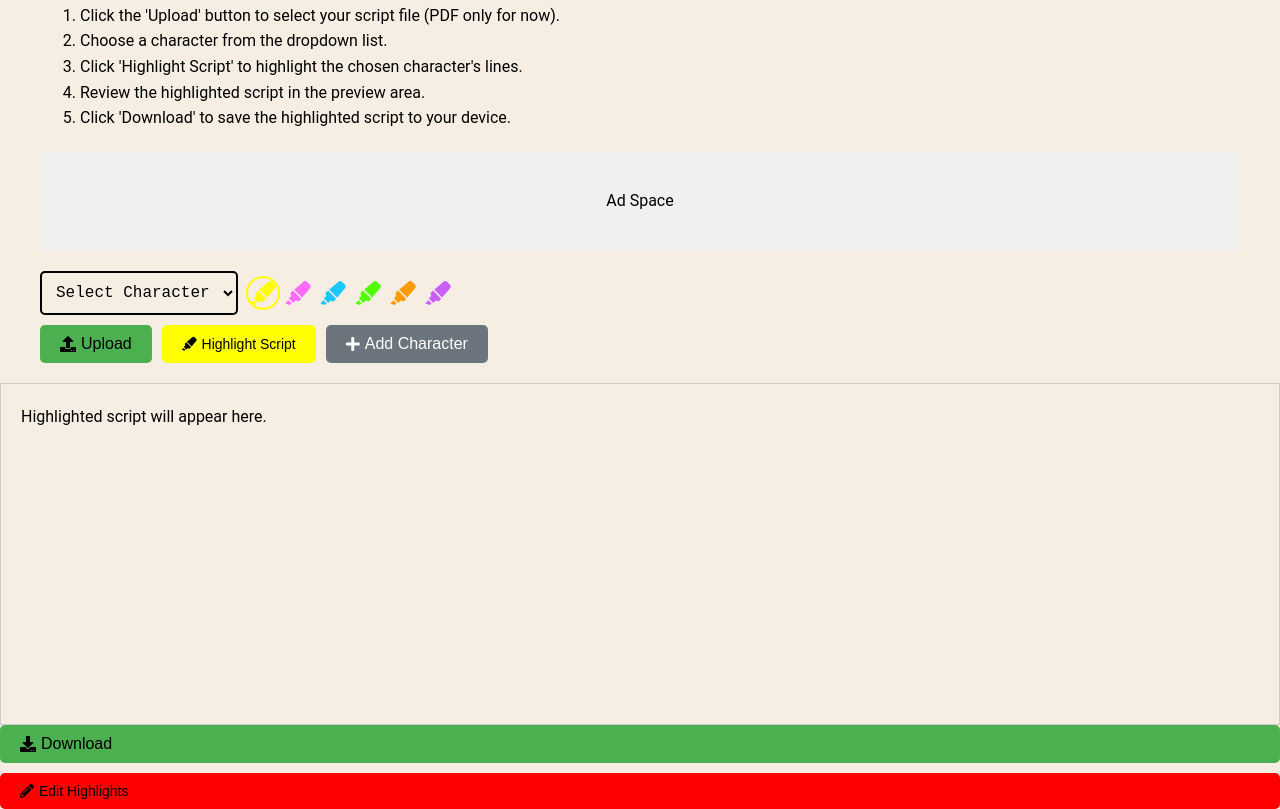
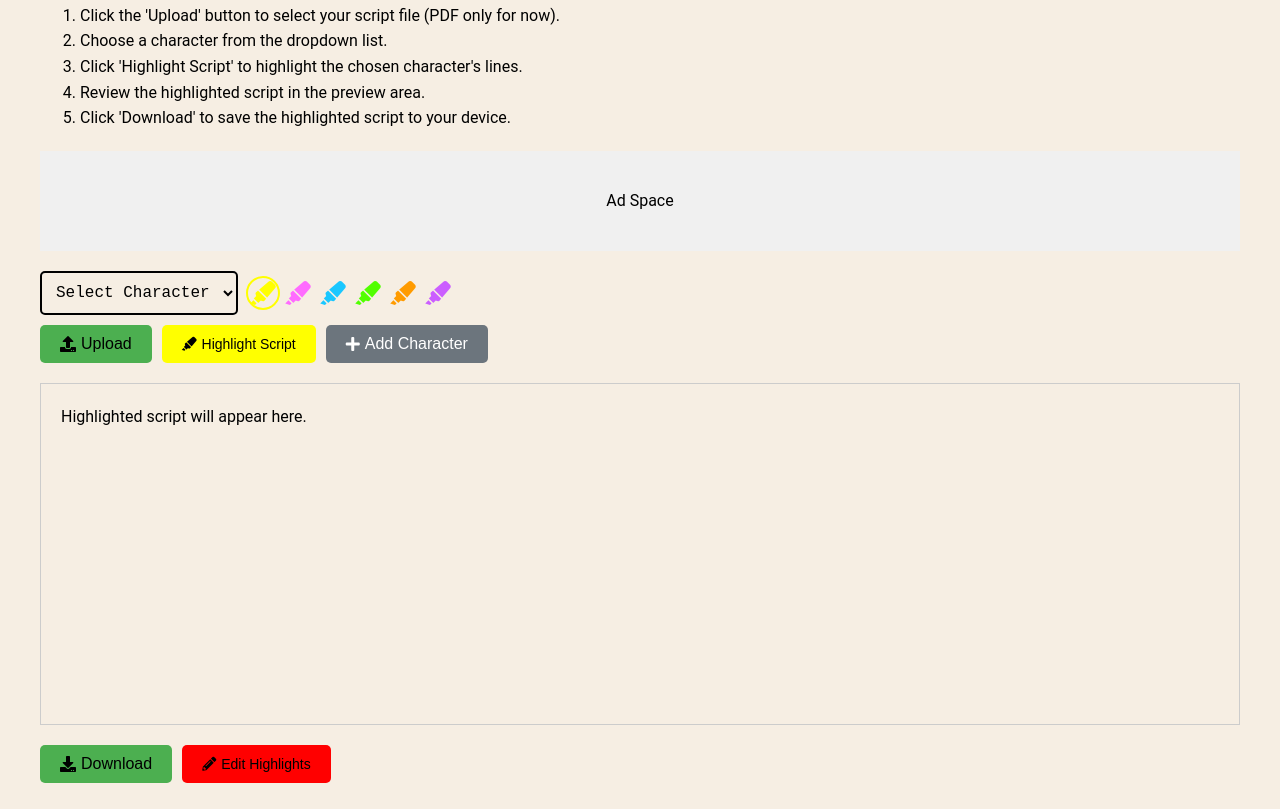
Before and after one commit to IHOPstack/script-highlighter, a website with bundled scripts: page index.html in a window 1280 px wide. Shown: the part 387-1196 px from the top of the page. Built offline with nearby package versions, Linux system fonts and the light colour scheme; a script that the page names is missing.

Commit message:
Resolved container div closing early

```diff
--- a/index.html
+++ b/index.html
@@ -47,14 +47,13 @@
                         <button id="highlightBtn" class="btn btn-highlight"><i class="fas fa-highlighter"></i> Highlight Script</button>
                         <button id="addCharacterBtn" class="btn btn-secondary"><i class="fas fa-plus"></i> Add Character</button>
                     </div>
-                </div>
             </section>
 
             <section class="preview">
                 <div id="previewArea">Highlighted script will appear here.</div>
             </section>
 
-            <section class="actions">
+            <section class="main-buttons">
                 <button id="downloadBtn" class="btn btn-primary"><i class="fas fa-download"></i> Download</button>
                 <button id="editBtn" class="btn btn-tertiary"><i class="fas fa-pencil-alt"></i> Edit Highlights</button>
             </section>
--- a/styles.css
+++ b/styles.css
@@ -97,6 +97,8 @@ h1 {
 
 #previewArea {
     border: 1px solid #ccc;
+    margin-top: 20px;
+    margin-bottom: 20px;
     padding: 20px;
     min-height: 300px;
     max-height: 500px;
```
